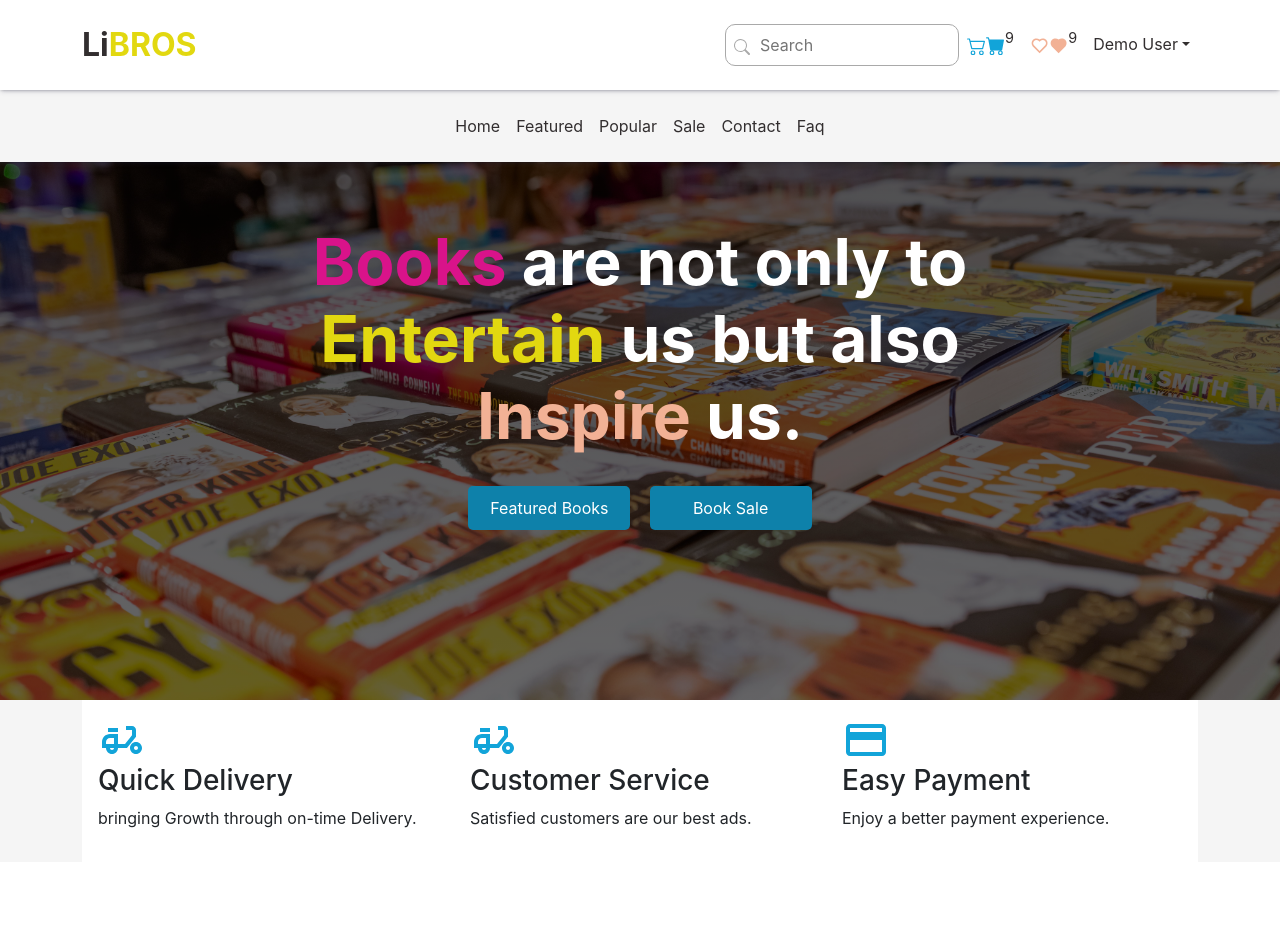
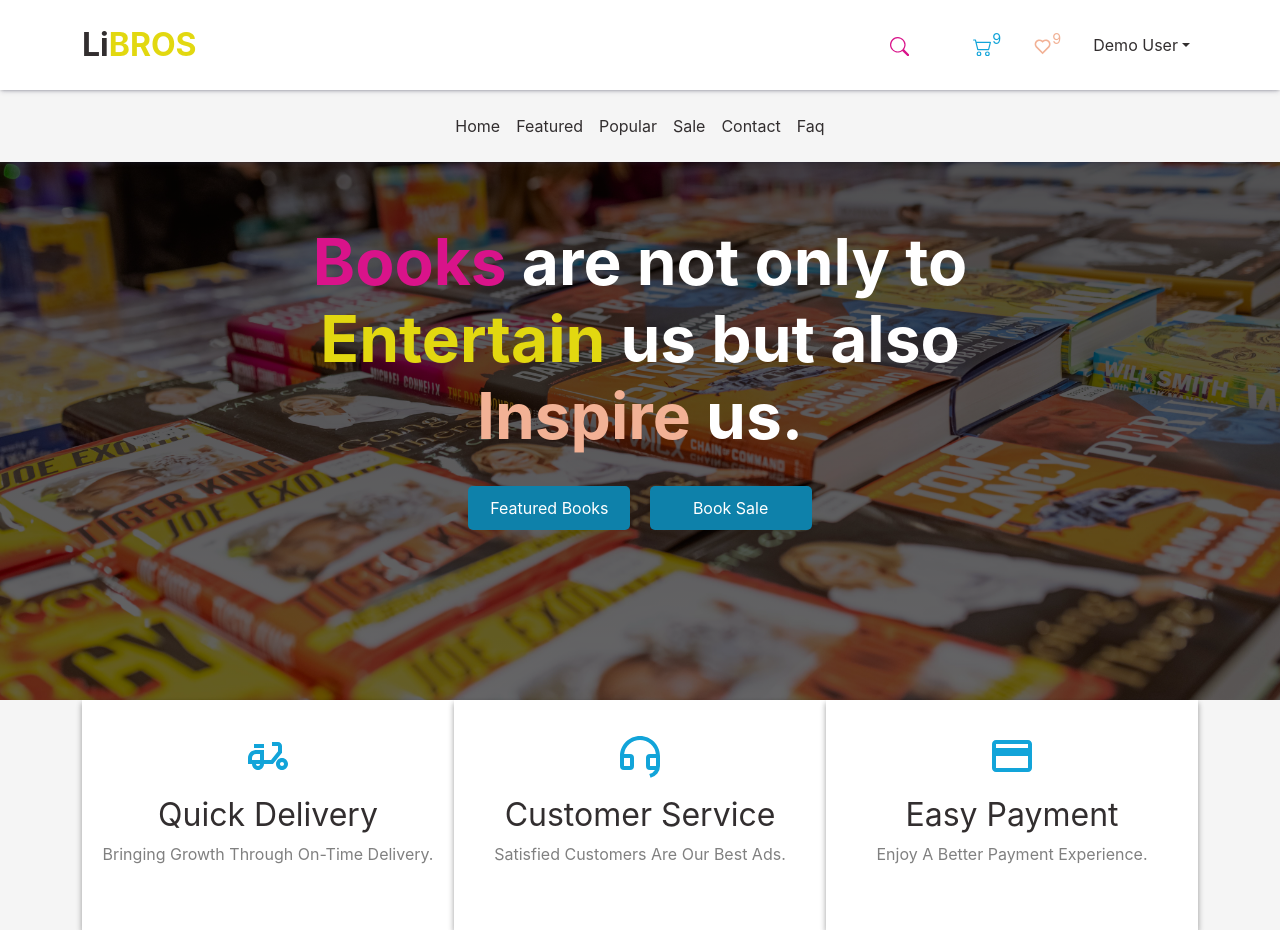
Before and after one commit to jklagrosa/Book-Shop, a Next.js app: page / in a window 1280 px wide. Before the commit the page ends 862 px from the top, so only its background shows below. Built offline with nearby package versions, Linux system fonts and the light colour scheme.

Commit message:
last changes made for today

```diff
--- a/components/Navbar.js
+++ b/components/Navbar.js
@@ -14,9 +14,16 @@ import { GiHamburgerMenu } from "react-icons/gi";
 
 const Navigation = () => {
   const [show, setShow] = useState(false);
+  const [search_show, setSearch_Show] = useState(false);
 
   const handleClose = () => setShow(false);
   const handleShow = () => setShow(true);
+
+  // SEARCH OFFCANVAS
+
+  const search_handleClose = () => setSearch_Show(false);
+  const search_handleShow = () => setSearch_Show(true);
+  // END
   const router = useRouter();
   return (
     <>
@@ -38,31 +45,36 @@ const Navigation = () => {
           </Navbar.Toggle>
           <Navbar.Collapse id="basic-navbar-nav" className="d-none d-lg-block">
             <Nav className="ms-auto">
-              <Nav.Link className={styles.nav_search_btn_wrapper}>
-                <BsSearch className={styles.nav_search_icon} />
-                <input
-                  type="text"
-                  placeholder="Search"
-                  className={styles.nav_search_btn}
+              <Nav.Link>
+                <BsSearch
+                  className={styles.nav_icons}
+                  id={styles.nav_icons_search}
+                  onClick={search_handleShow}
                 />
               </Nav.Link>
-
+              <span className="mx-4"></span>
               <Nav.Link href="#">
                 <BsCart2 className={styles.nav_icons} />
-                <BsCartFill className={styles.nav_icons} />
-                <sup className={styles.sup_badge}>9</sup>
+                {/* <BsCartFill className={styles.nav_icons} /> */}
+                <sup className={styles.sup_badge} id={styles.sup_badge_cart}>
+                  9
+                </sup>
               </Nav.Link>
+              <span className="mx-2"></span>
               <Nav.Link>
                 <RiHeartLine
                   className={styles.nav_icons}
                   id={styles.nav_icons_heart}
                 />
-                <RiHeartFill
+                {/* <RiHeartFill
                   className={styles.nav_icons}
                   id={styles.nav_icons_heart}
-                />
-                <sup className={styles.sup_badge}>9</sup>
+                /> */}
+                <sup className={styles.sup_badge} id={styles.sup_badge_likes}>
+                  9
+                </sup>
               </Nav.Link>
+              <span className="mx-2"></span>
               <NavDropdown
                 title="Demo User"
                 id="basic-nav-dropdown"
@@ -93,6 +105,30 @@ const Navigation = () => {
         </Offcanvas.Body>
       </Offcanvas>
       {/* END */}
+
+      {/* OFFCANVAS - SEARCH AREA */}
+      <Offcanvas
+        placement="top"
+        show={search_show}
+        onHide={search_handleClose}
+        id={styles.nav_offcanvas}
+        className="d-none d-lg-block"
+      >
+        <Offcanvas.Header closeButton>
+          <Offcanvas.Title className={styles.brand_logo_offcanvas_search}>
+            Li<span>bros</span>
+          </Offcanvas.Title>
+        </Offcanvas.Header>
+
+        <Offcanvas.Body>
+          <input
+            type="search"
+            placeholder="Search entire shop here..."
+            className={styles.nav_offcanvas_search_input}
+          />
+        </Offcanvas.Body>
+      </Offcanvas>
+      {/* END */}
     </>
   );
 };
--- a/components/Services.js
+++ b/components/Services.js
@@ -1,5 +1,6 @@
 import { Container, Row, Col } from "react-bootstrap";
 import { MdOutlineDeliveryDining, MdOutlinePayment } from "react-icons/md";
+import { RiCustomerServiceLine } from "react-icons/ri";
 import styles from "../styles/services.module.scss";
 
 const Services = () => {
@@ -18,13 +19,13 @@ const Services = () => {
 
             <Col xs={12} md={6} lg={4}>
               <div className={styles.services_box}>
-                <MdOutlineDeliveryDining className={styles.services_icons} />
+                <RiCustomerServiceLine className={styles.services_icons} />
                 <h3>Customer Service</h3>
                 <p>Satisfied customers are our best ads.</p>
               </div>
             </Col>
 
-            <Col xs={12} md={6} lg={4}>
+            <Col xs={12} md={12} lg={4}>
               <div className={styles.services_box}>
                 <MdOutlinePayment className={styles.services_icons} />
                 <h3>Easy Payment</h3>
--- a/styles/navbar.module.scss
+++ b/styles/navbar.module.scss
@@ -12,7 +12,91 @@
         width: 100%;
     }
 
+
+    .brand_logo_offcanvas_search{
+
+        font-size: 2rem;
+        color: $BLACK;
+        font-weight: bold;
+        span{
+            color: $YELLOW;
+            text-transform: uppercase;
+        }
+
+        @media only screen and (min-width: 2501px) {
+            font-size: 5rem;
+        }
+
+        @media only screen and (min-width: 2001px) and (max-width: 2500px) {
+            font-size: 3.5rem;
+        }
+
+        @media only screen and (min-width: 1600px) and (max-width: 2000px) {
+            font-size: 3rem;
+        }
+    }
+
+    .nav_offcanvas_search_input{
+        all: unset;
+        margin: 0 auto;
+        display: block;
+        max-width: 500px;
+        width: 100%;
+        padding: 0.6rem 1rem;
+        border: 3px solid $BLACK;
+        font-size: 1.25rem;
+        background: $BLACK;
+        border-radius: 3px;
+        margin-top: -1rem;
+        color: white;
+        font-style: italic;
+
+
+        &::placeholder{
+            color: darkgrey;
+            font-style: italic;
+            font-size: 1.25rem;
+
+
+            @media only screen and (min-width: 2501px) {
+                font-size: 2.5rem;
+            }
+
+            @media only screen and (min-width: 2001px) and (max-width: 2500px) {
+                font-size: 2rem;
+            }
+
+            @media only screen and (min-width: 1600px) and (max-width: 2000px) {
+                font-size: 1.5rem;
+            }
+        }
+
+
+        @media only screen and (min-width: 2501px) {
+            max-width: 1000px;
+            width: 100%;
+            font-size: 2.5rem;
+            padding: 1rem;
+        }
+
+        @media only screen and (min-width: 2001px) and (max-width: 2500px) {
+            max-width: 800px;
+            width: 100%;
+            font-size: 2rem;
+            padding: 1rem;
+        }
+
+        @media only screen and (min-width: 1600px) and (max-width: 2000px) {
+            max-width: 700px;
+            width: 100%;
+            font-size: 1.5rem;
+            padding: 1rem;
+        }
+
+    }
+
     .brand_logo_offcanvas{
+
         font-size: 2rem;
         color: $BLACK;
         font-weight: bold;
@@ -58,9 +142,14 @@
         font-size: 2rem;
     }
 
+    #nav_icons_search{
+        color: $PINK;
+    }
+
     .nav_icons{
         font-size: 1.2rem;
         color: $BLUE;
+        cursor: pointer;
 
         @media only screen and (min-width: 2501px) {
             font-size: 3rem;
@@ -150,9 +239,17 @@
        }
     }
 
+    #sup_badge_cart{
+        color: $BLUE;
+    }
+
+    #sup_badge_likes{
+        color: $RED;
+    }
+
    .sup_badge{
        font-size: 0.9rem;
-       color: $BLACK;
+
 
        @media only screen and (min-width: 2501px) {
         font-size: 2rem;
--- a/styles/services.module.scss
+++ b/styles/services.module.scss
@@ -3,16 +3,105 @@
 
 .Wrapper{
     background-color: whitesmoke;
+
+
+
     .services_box{
-        max-width: 600px;
+        margin: 0 auto;
+        max-width: 1050px;
         width: 100%;
+        min-height: 230px;
         background-color: white;
-        padding: 1rem;
+        padding: 2rem 1rem 1rem 1rem;
+        box-shadow: rgba(0, 0, 0, 0.16) 0px 3px 6px, rgba(0, 0, 0, 0.23) 0px 3px 6px;
+        text-align: center;
+
+
+
+
+        @media only screen and (min-width: 2501px) {
+            min-height: 360px;
+        }
+
+        @media only screen and (min-width: 2001px) and (max-width: 2500px) {
+            min-height: 300px;
+        }
+
+        @media only screen and (max-width: 991px) {
+             margin-bottom: 1rem;
+        }
 
 
         .services_icons{
             color: $BLUE;
             font-size: 3rem;
+
+
+        @media only screen and (min-width: 2501px) {
+            font-size: 6rem;
+        }
+
+            @media only screen and (min-width: 2001px) and (max-width: 2500px) {
+                font-size: 4.5rem;
+            }
+
+            @media only screen and (min-width: 1500px) and (max-width: 2000px) {
+            font-size: 3.5rem;
+
+            }
+
+        }
+
+        h3{
+            margin-top: 1rem;
+            overflow: hidden;
+            color: $BLACK;
+            font-weight: 400;
+            font-size: 2rem;
+            text-transform: capitalize;
+
+
+            @media only screen and (min-width: 2501px) {
+                font-size: 3.25rem;
+            }
+
+            @media only screen and (min-width: 2001px) and (max-width: 2500px) {
+                font-size: 3rem;
+            }
+
+            @media only screen and (min-width: 1500px) and (max-width: 2000px) {
+                font-size: 2.5rem;
+            }
+
+            @media only screen and (max-width: 600px) {
+                font-size: 1.5rem;
+            }
+
+        }
+
+        p{
+
+            font-size: 1rem;
+            text-transform: capitalize;
+            color: grey;
+
+
+            @media only screen and (min-width: 2501px) {
+                font-size: 1.8rem;
+            }
+
+
+            @media only screen and (min-width: 2001px) and (max-width: 2500px) {
+                font-size: 1.5rem;
+            }
+
+            @media only screen and (min-width: 1500px) and (max-width: 2000px) {
+                font-size: 1.25rem;
+            }
+
+            @media only screen and (max-width: 600px) {
+                font-size: 0.9rem;
+            }
         }
 
     }
```
